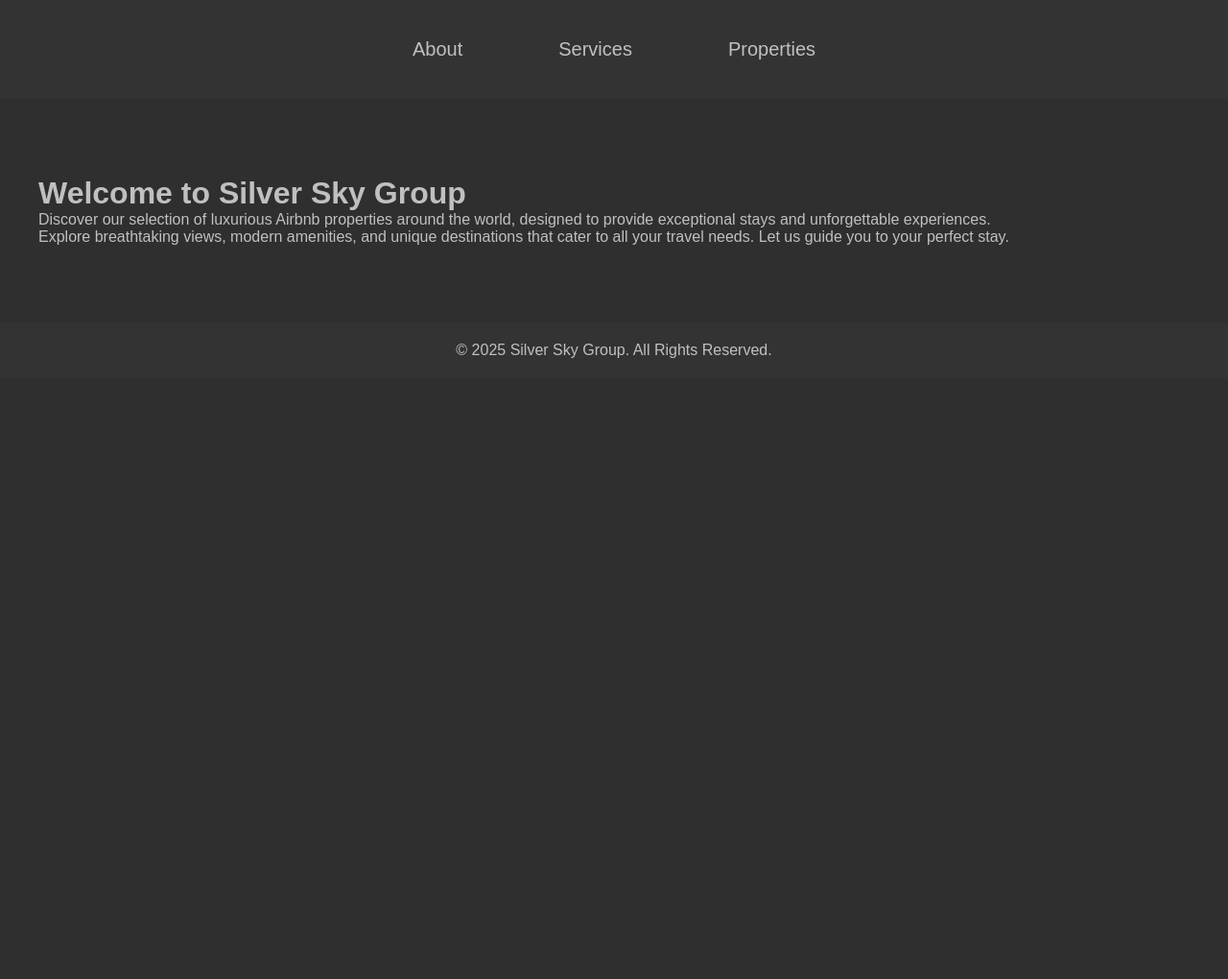
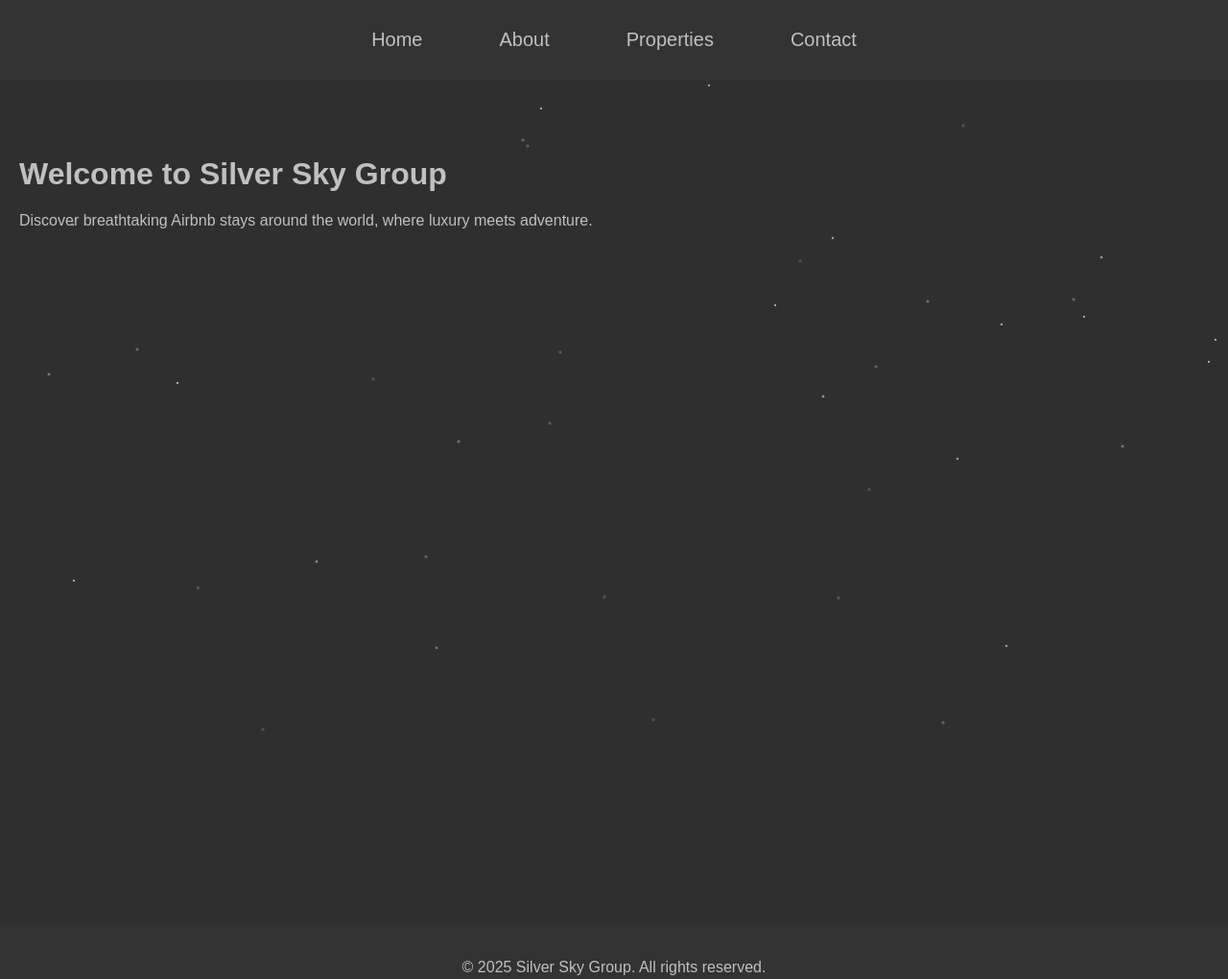
Before and after one commit to neevschips/group, a plain HTML site: page index.html in a window 1280 px wide. Shown: the whole page at 96% size. Before the commit the page ends 800 px from the top, so only its background shows below. Drawn offline with Linux system fonts and the light colour scheme.

Commit message:
Update index.html

```diff
--- a/index.html
+++ b/index.html
@@ -3,204 +3,221 @@
 <head>
   <meta charset="UTF-8">
   <meta name="viewport" content="width=device-width, initial-scale=1.0">
-    <meta http-equiv="X-UA-Compatible" content="ie=edge">
   <title>Silver Sky Group</title>
   <style>
-        /* Global Styles */
     body {
-            background-color: #2f2f2f; /* Dark Gray Background */
+      margin: 0;
       font-family: Arial, sans-serif;
-            margin: 0;
-            padding: 0;
-            color: silver; /* All text is silver */
+      background-color: #2f2f2f; /* Dark gray background */
+      color: silver;
       overflow-x: hidden;
-            height: 100%; /* Full height */
+      position: relative;
     }
 
-        h1, h2, p {
-            color: silver;
-            margin: 0;
+    /* Star background */
+    #stars {
+      position: fixed;
+      top: 0;
+      left: 0;
+      width: 100%;
+      height: 100%;
+      z-index: 0;
+      pointer-events: none; /* So clicks go through */
+    }
+    .star {
+      position: absolute;
+      background: white;
+      width: 2px;
+      height: 2px;
+      border-radius: 50%;
+      opacity: 0.8;
+      animation: sparkle 4s infinite ease-in-out;
+    }
+    @keyframes sparkle {
+      0%, 100% { opacity: 0.8; transform: scale(1); }
+      50% { opacity: 0.2; transform: scale(1.5); }
     }
 
-        /* Smooth Scroll */
-        html {
-            scroll-behavior: smooth;
-        }
-
-        /* Navigation Bar */
+    /* Navbar */
     nav {
+      background-color: #333;
       display: flex;
       justify-content: center;
-            background-color: #333;
-            padding: 20px 0;
+      padding: 20px;
       position: sticky;
       top: 0;
       z-index: 1000;
-            transition: all 0.3s ease;
     }
-
     nav a {
       color: silver;
       text-decoration: none;
-            padding: 20px 30px;
       margin: 0 20px;
+      font-size: 20px;
+      position: relative;
+      overflow: hidden;
+      padding: 10px 20px;
       border-radius: 5px;
-            font-size: 20px;
-            transition: color 0.3s ease, transform 0.3s ease;
+      transition: all 0.3s ease;
+      z-index: 1001;
+      cursor: pointer; /* Pointer on hover */
+    }
+    nav a:hover {
+      color: white;
+      background-color: #444;
+      box-shadow: 0 0 4px 1px rgba(255, 255, 255, 0.5); /* Small glow effect */
+    }
+    nav a::after {
+      content: "";
+      position: absolute;
+      top: -50%;
+      left: -50%;
+      width: 200%;
+      height: 200%;
+      background: linear-gradient(120deg, transparent, rgba(255,255,255,0.5), transparent);
+      transform: rotate(25deg);
+      opacity: 0;
+      transition: all 0.5s;
+    }
+    nav a:hover::after {
+      top: -50%;
+      left: 100%;
+      opacity: 1;
+      transition: all 0.5s;
     }
 
-        /* Hide the first and last navigation buttons */
-        nav a:first-child, nav a:last-child {
+    /* Page content */
+    .page {
       display: none;
+      padding: 80px 20px;
+      min-height: 90vh;
+      position: relative;
+      z-index: 100;
+    }
+    .active {
+      display: block;
     }
 
-        nav a:hover {
-            color: white;
-            transform: translateY(-5px);
+    h1, h2 {
+      margin-top: 0;
+      color: silver;
+      z-index: 100;
     }
 
-        /* Container */
-        .container {
-            max-width: 1200px;
-            margin: 0 auto;
-            padding: 80px 20px;
-            opacity: 0;
-            animation: fadeIn 1s forwards;
+    p {
+      z-index: 100;
     }
 
-        /* Fade In Animation */
-        @keyframes fadeIn {
-            to {
-                opacity: 1;
-            }
-        }
-
-        /* Property Cards */
+    /* Property Grid */
     .property-list {
       display: grid;
-            grid-template-columns: repeat(auto-fill, minmax(300px, 1fr));
+      grid-template-columns: repeat(auto-fill, minmax(280px, 1fr));
       gap: 20px;
-            margin-top: 40px;
+      margin-top: 30px;
     }
 
     .property {
       background-color: #444;
+      padding: 20px;
       border-radius: 10px;
-            padding: 20px;
       text-align: center;
-            transition: background-color 0.3s ease, transform 0.3s ease;
+      transition: 0.3s;
+      cursor: pointer; /* Pointer on hover */
     }
-
     .property:hover {
       background-color: #555;
-            transform: translateY(-10px);
+      transform: translateY(-5px);
+      box-shadow: 0 0 4px 1px rgba(255, 255, 255, 0.5); /* Small glow effect */
     }
-
     .property img {
-            max-width: 100%;
-            border-radius: 10px;
+      width: 100%;
+      border-radius: 8px;
       margin-bottom: 10px;
     }
 
-        .property h3 {
-            color: silver;
-        }
-
-        /* Footer */
     footer {
+      text-align: center;
+      padding: 20px;
       background-color: #333;
-            text-align: center;
-            padding: 20px 0;
       color: silver;
       position: relative;
-            bottom: 0;
-            width: 100%;
-        }
-
-        /* Hidden Sections */
-        .hidden-section {
-            display: none;
+      z-index: 100;
     }
   </style>
 </head>
 <body>
-    <!-- Navigation -->
+
+<!-- Stars background -->
+<div id="stars"></div>
+
+<!-- Navbar -->
 <nav>
-        <a href="#" onclick="showSection('home')">Home</a>
-        <a href="#" onclick="showSection('about')">About</a>
-        <a href="#" onclick="showSection('services')">Services</a>
-        <a href="#" onclick="showSection('properties')">Properties</a>
-        <a href="#" onclick="showSection('contact')">Contact</a>
+  <a href="#" onclick="showPage('home')">Home</a>
+  <a href="#" onclick="showPage('about')">About</a>
+  <a href="#" onclick="showPage('properties')">Properties</a>
+  <a href="#" onclick="showPage('contact')">Contact</a>
 </nav>
 
-    <!-- Home Page -->
-    <div id="home" class="container hidden-section">
+<!-- Pages -->
+<div id="home" class="page active">
   <h1>Welcome to Silver Sky Group</h1>
-        <p>Discover our selection of luxurious Airbnb properties around the world, designed to provide exceptional stays and unforgettable experiences.</p>
-        <p>Explore breathtaking views, modern amenities, and unique destinations that cater to all your travel needs. Let us guide you to your perfect stay.</p>
+  <p>Discover breathtaking Airbnb stays around the world, where luxury meets adventure.</p>
 </div>
 
-    <!-- About Page -->
-    <div id="about" class="container hidden-section">
-        <h2>About Silver Sky Group</h2>
-        <p>At Silver Sky Group, we offer luxurious Airbnbs from around the world for you to stay in, with stunning views and top-tier amenities. Whether you're looking for a romantic getaway, a family vacation, or a luxurious retreat, we have the perfect place for you.</p>
-        <p>Our mission is to connect travelers with beautiful, memorable stays that meet their needs and exceed their expectations. We pride ourselves on providing personalized service and unforgettable experiences.</p>
+<div id="about" class="page">
+  <h1>About Us</h1>
+  <p>At Silver Sky Group, we hand-pick only the finest Airbnb experiences from every corner of the world. Comfort, style, and unforgettable views are what we deliver.</p>
 </div>
 
-    <!-- Services Page -->
-    <div id="services" class="container hidden-section">
-        <h2>Our Services</h2>
-        <p>We specialize in providing an exceptional selection of luxury Airbnbs from various regions. Our properties offer unmatched comfort, unique experiences, and breathtaking views. Whether it's a beach house, a mountain villa, or a city apartment, we have something for everyone.</p>
-    </div>
-
-    <!-- Properties Page -->
-    <div id="properties" class="container hidden-section">
-        <h2>Our Stunning Properties</h2>
+<div id="properties" class="page">
+  <h1>Our Properties</h1>
   <div class="property-list">
     <div class="property">
-                <img src="property1.jpg" alt="Seattle House">
-                <h3>Beautiful House in Seattle</h3>
-                <p>Facing the Space Needle, this luxurious property offers spectacular views.</p>
+      <img src="https://via.placeholder.com/300x200" alt="Seattle House">
+      <h2>House in Seattle</h2>
+      <p>Facing the Space Needle with spectacular city views.</p>
     </div>
-
     <div class="property">
-                <img src="property2.jpg" alt="Texas Villa">
-                <h3>Spacious Villa in Texas</h3>
-                <p>Perfect for large groups and offering stunning views of the countryside.</p>
+      <img src="https://via.placeholder.com/300x200" alt="Texas Villa">
+      <h2>Villa in Texas</h2>
+      <p>Massive ranch-style luxury villa surrounded by nature.</p>
     </div>
-
     <div class="property">
-                <img src="property3.jpg" alt="Modern Home in India">
-                <h3>Modern Home in India</h3>
-                <p>Experience luxury in a stylish, modern home with traditional Indian charm.</p>
+      <img src="https://via.placeholder.com/300x200" alt="Modern Home in India">
+      <h2>Home in India</h2>
+      <p>Modern vibes meet traditional roots in this stunning home.</p>
     </div>
   </div>
 </div>
 
-    <!-- Contact Page -->
-    <div id="contact" class="container hidden-section">
-        <h2>Contact Us</h2>
-        <p>If you have any questions or inquiries, feel free to reach out to us! We're happy to assist you with any information you need.</p>
+<div id="contact" class="page">
+  <h1>Contact Us</h1>
+  <p>Reach out today and book your next unforgettable stay! 🌎✈️</p>
+  <p>Email: info@silverskygroup.com</p>
 </div>
 
 <!-- Footer -->
 <footer>
-        <p>&copy; 2025 Silver Sky Group. All Rights Reserved.</p>
+  <p>&copy; 2025 Silver Sky Group. All rights reserved.</p>
 </footer>
 
 <script>
-        // Function to show the sections when clicked
-        function showSection(sectionId) {
-            // Hide all sections first
-            const sections = document.querySelectorAll('.container');
-            sections.forEach(section => section.classList.add('hidden-section'));
-
-            // Show the selected section
-            document.getElementById(sectionId).classList.remove('hidden-section');
+  function showPage(pageId) {
+    const pages = document.querySelectorAll('.page');
+    pages.forEach(page => page.classList.remove('active'));
+    document.getElementById(pageId).classList.add('active');
   }
 
-        // Default section to show
-        showSection('home');
+  // Tiny stars ✨
+  const starContainer = document.getElementById('stars');
+  for (let i = 0; i < 50; i++) { // Made more stars but still chill
+    const star = document.createElement('div');
+    star.classList.add('star');
+    star.style.top = Math.random() * 100 + "vh";
+    star.style.left = Math.random() * 100 + "vw";
+    star.style.animationDuration = (Math.random() * 3 + 2) + "s";
+    starContainer.appendChild(star);
+  }
 </script>
+
 </body>
 </html>
```
Lines whose indentation alone changed are shown as unchanged.
